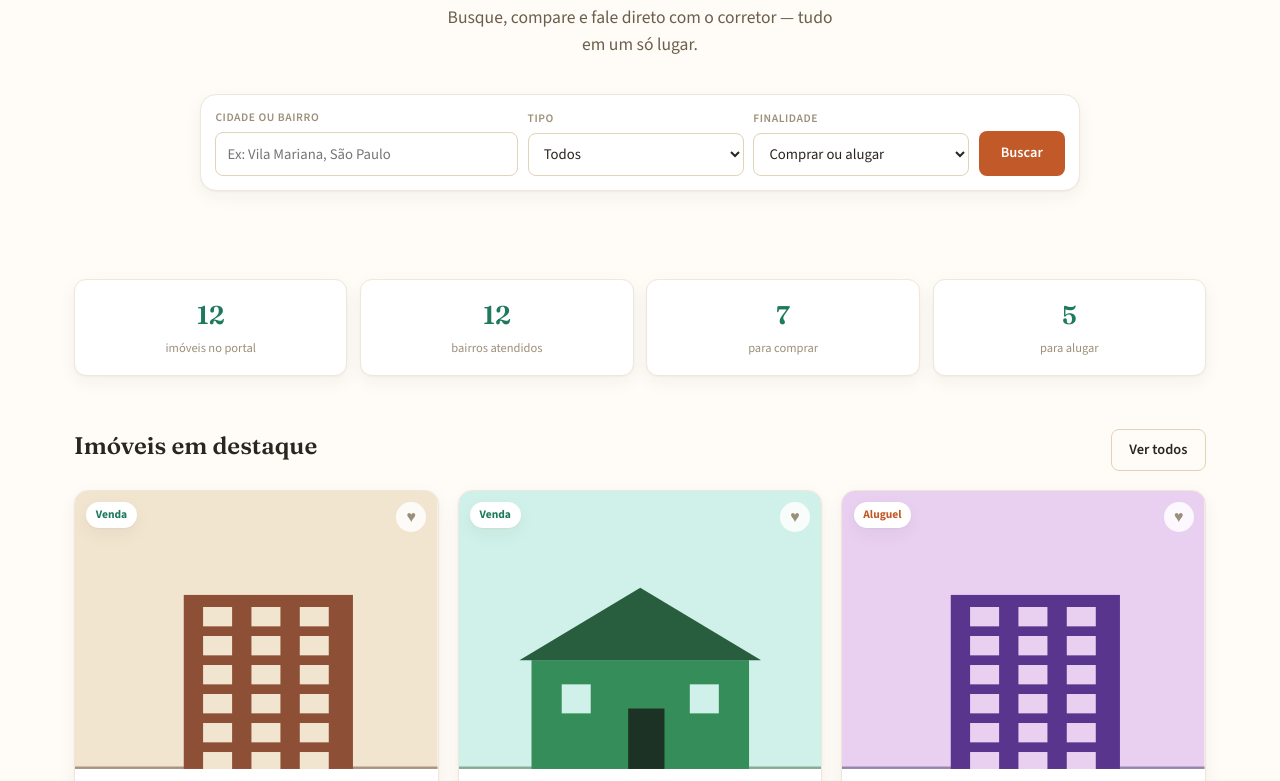
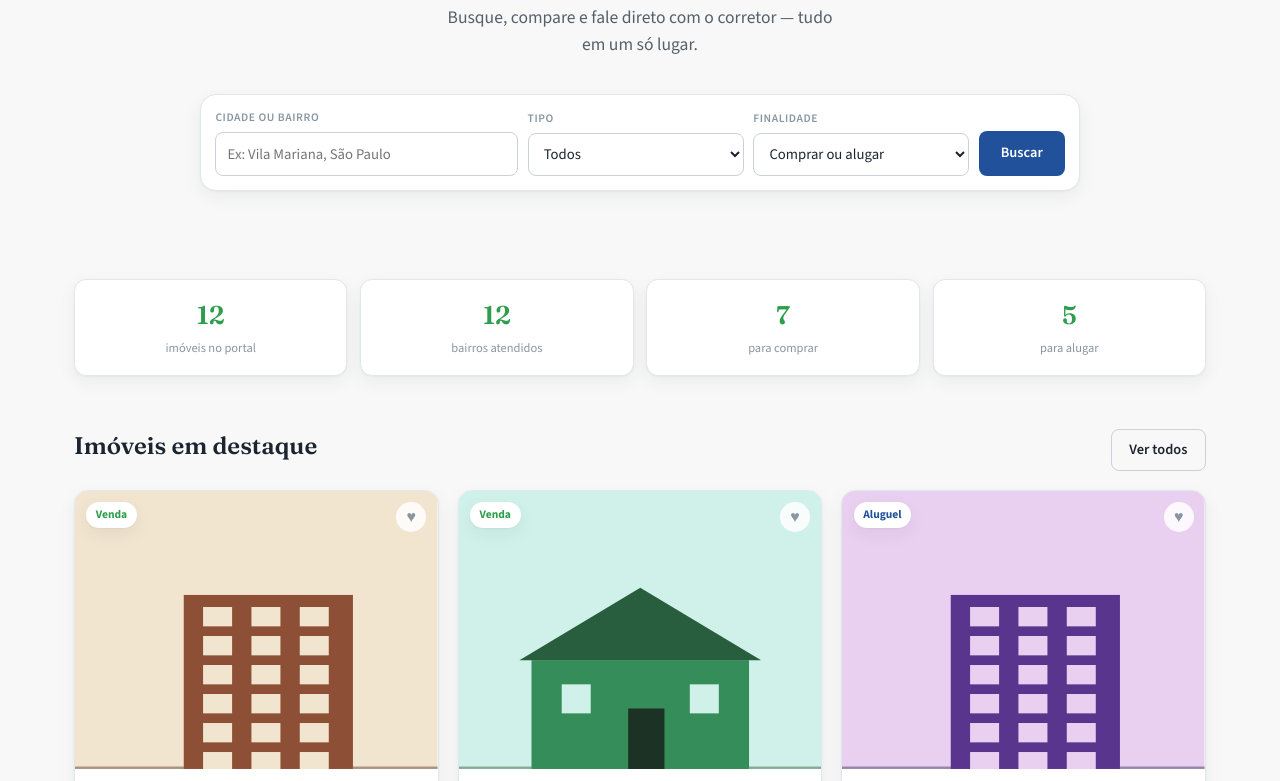
Before and after one commit to malbimoveis-star/Portal-Malb-Imoveis-, a plain HTML site: page frontend/prototipo.html in a window 1280 px wide. Shown: the part 306-1087 px from the top of the page. Drawn offline with nearby package versions, Linux system fonts and the light colour scheme.

Commit message:
Ajusta paleta do prototipo para azul/verde da logo Malb

```diff
--- a/frontend/prototipo.html
+++ b/frontend/prototipo.html
@@ -3,42 +3,42 @@
   @import url('https://fonts.googleapis.com/css2?family=Fraunces:opsz,wght@9..144,500;9..144,600;9..144,700&family=Source+Sans+3:wght@400;500;600;700&family=IBM+Plex+Mono:wght@400;500&display=swap');
 
   :root {
-    --bg: #FFFCF7;
+    --bg: #F7F8F7;
     --surface: #FFFFFF;
-    --surface-2: #F7F2E7;
-    --ink: #2A251E;
-    --ink-soft: #6B5E4C;
-    --ink-faint: #9C8F7A;
-    --accent: #C15A28;
+    --surface-2: #EBF1F8;
+    --ink: #1B2430;
+    --ink-soft: #55606C;
+    --ink-faint: #8996A2;
+    --accent: #21519A;
     --accent-ink: #FFFFFF;
-    --accent-soft: #FBEADA;
-    --accent2: #1E7A5E;
-    --accent2-soft: #E4F3EC;
-    --border: #EFE7D8;
-    --border-strong: #E0D3B8;
-    --shadow: 0 1px 2px rgba(42,37,30,.04), 0 6px 18px rgba(42,37,30,.05);
+    --accent-soft: #E3ECF8;
+    --accent2: #2E9E4E;
+    --accent2-soft: #E3F5E8;
+    --border: #E2E7EB;
+    --border-strong: #C9D2DA;
+    --shadow: 0 1px 2px rgba(27,36,48,.04), 0 6px 18px rgba(27,36,48,.06);
     --danger: #C0392B;
-    --ok: #2E7D4F;
+    --ok: #2E9E4E;
   }
   @media (prefers-color-scheme: dark) {
     :root:not([data-theme="light"]) {
-      --bg: #2A241C; --surface: #332C22; --surface-2: #3D3527;
-      --ink: #F6F0E4; --ink-soft: #D6C7AE; --ink-faint: #A99A82;
-      --accent: #EDA06C; --accent-ink: #241407; --accent-soft: #4E3520;
-      --accent2: #7FC1A3; --accent2-soft: #2C4A3C;
-      --border: #4A4030; --border-strong: #5E513C;
+      --bg: #161B21; --surface: #1D242C; --surface-2: #242D36;
+      --ink: #EEF2F6; --ink-soft: #B8C3CD; --ink-faint: #7E8B97;
+      --accent: #6FA3E0; --accent-ink: #0C1D33; --accent-soft: #24374F;
+      --accent2: #6BCB8C; --accent2-soft: #203A29;
+      --border: #2B333C; --border-strong: #3A434D;
       --shadow: 0 1px 2px rgba(0,0,0,.2), 0 8px 20px rgba(0,0,0,.25);
-      --danger: #E8917C; --ok: #7BCB9B;
+      --danger: #E8917C; --ok: #6BCB8C;
     }
   }
   :root[data-theme="dark"] {
-    --bg: #2A241C; --surface: #332C22; --surface-2: #3D3527;
-    --ink: #F6F0E4; --ink-soft: #D6C7AE; --ink-faint: #A99A82;
-    --accent: #EDA06C; --accent-ink: #241407; --accent-soft: #4E3520;
-    --accent2: #7FC1A3; --accent2-soft: #2C4A3C;
-    --border: #4A4030; --border-strong: #5E513C;
+    --bg: #161B21; --surface: #1D242C; --surface-2: #242D36;
+    --ink: #EEF2F6; --ink-soft: #B8C3CD; --ink-faint: #7E8B97;
+    --accent: #6FA3E0; --accent-ink: #0C1D33; --accent-soft: #24374F;
+    --accent2: #6BCB8C; --accent2-soft: #203A29;
+    --border: #2B333C; --border-strong: #3A434D;
     --shadow: 0 1px 2px rgba(0,0,0,.2), 0 8px 20px rgba(0,0,0,.25);
-    --danger: #E8917C; --ok: #7BCB9B;
+    --danger: #E8917C; --ok: #6BCB8C;
   }
 
   * { box-sizing: border-box; }
```
